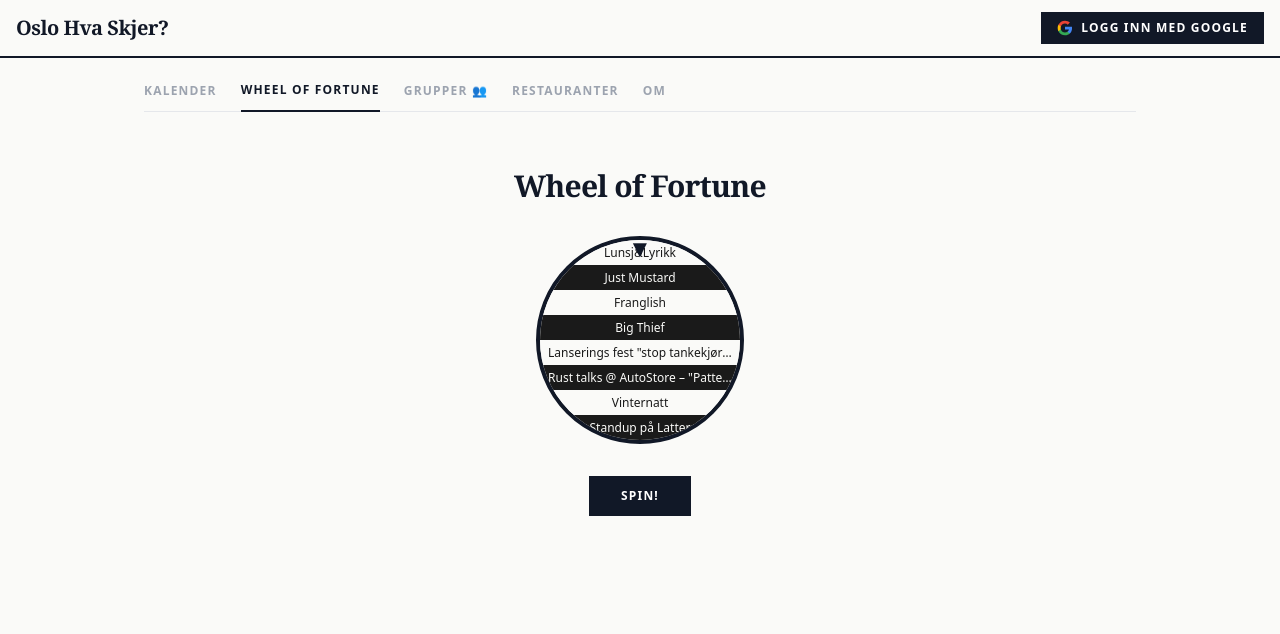
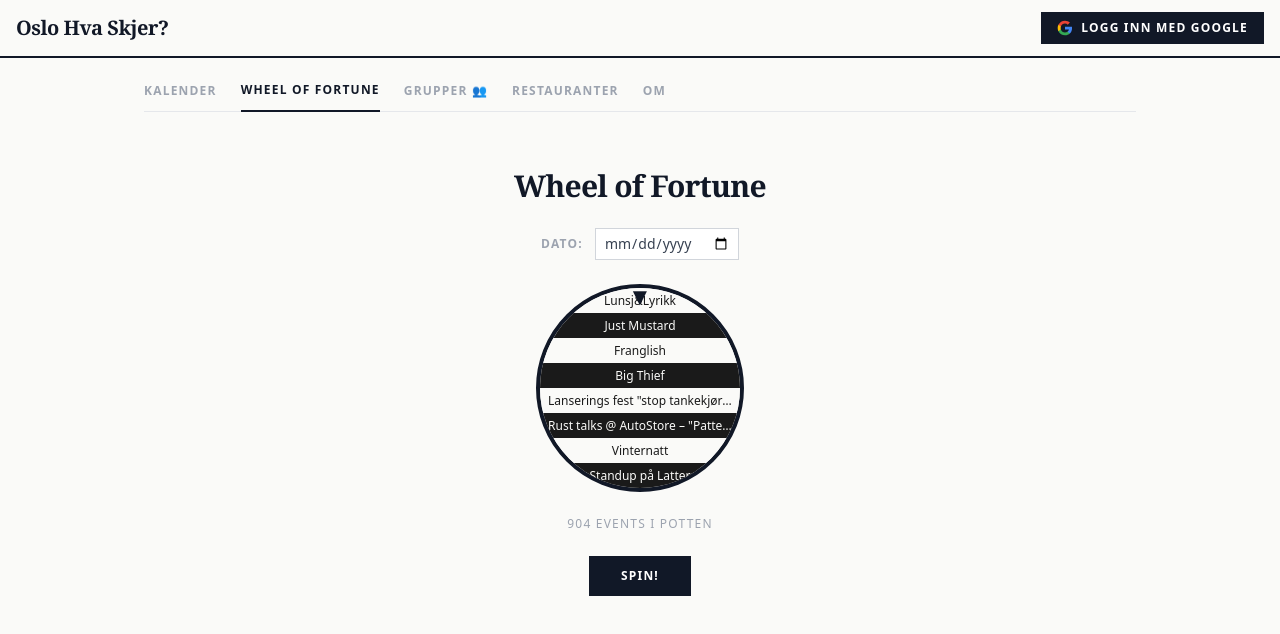
Before and after one commit to jon-mathias-tandberg/oslo-hva-skjer, a React (Vite) app in the folder frontend/: page / in a window 1280 px wide. Both pictures are taken after a click on the button "WHEEL OF FORTUNE". Shown: the top 634 px of the page. Built offline with nearby package versions, Linux system fonts and the light colour scheme; no server answers.

Commit message:
feat: add date filter and favorite button to Wheel of Fortune

```diff
--- a/frontend/src/App.jsx
+++ b/frontend/src/App.jsx
@@ -175,7 +175,12 @@
             </div>
           </>
         ) : view === 'wheel' ? (
-          <WheelOfFortune events={filterByCategory(allEvents, category)} />
+          <WheelOfFortune
+            events={filterByCategory(allEvents, category)}
+            isLoggedIn={!!user}
+            favorites={favorites}
+            onToggleFavorite={toggleFavorite}
+          />
         ) : view === 'restauranter' ? (
           <RestaurantList />
         ) : (
--- a/frontend/src/components/WheelOfFortune.jsx
+++ b/frontend/src/components/WheelOfFortune.jsx
@@ -1,19 +1,31 @@
 import { useState, useRef, useEffect } from 'react'
+import { format } from 'date-fns'
 
-export default function WheelOfFortune({ events }) {
+export default function WheelOfFortune({ events, isLoggedIn = false, favorites = [], onToggleFavorite }) {
   const [spinning, setSpinning] = useState(false)
   const [result, setResult] = useState(null)
   const [rotation, setRotation] = useState(0)
+  const [filterDate, setFilterDate] = useState('')
   const timeoutRef = useRef(null)
 
   useEffect(() => {
     return () => clearTimeout(timeoutRef.current)
   }, [])
 
-  if (events.length === 0) {
+  const today = format(new Date(), 'yyyy-MM-dd')
+
+  const filteredEvents = filterDate
+    ? events.filter(e => e.date === filterDate)
+    : events
+
+  if (filteredEvents.length === 0) {
     return (
+      <div className="flex flex-col items-center gap-6 py-8">
+        <h2 className="font-serif text-3xl font-bold text-gray-900 tracking-tight">Wheel of Fortune</h2>
+        <DateFilter value={filterDate} onChange={setFilterDate} today={today} />
         <div className="border border-gray-200 p-8 text-center text-sm text-gray-400 italic">
-        Ingen events å spinne på. Velg en dato med aktiviteter.
+          {filterDate ? `Ingen events den ${filterDate}.` : 'Ingen events å spinne på.'}
+        </div>
       </div>
     )
   }
@@ -26,15 +38,17 @@
     setRotation(r => r + spins * 360 + Math.floor(Math.random() * 360))
 
     timeoutRef.current = setTimeout(() => {
-      const picked = events[Math.floor(Math.random() * events.length)]
+      const picked = filteredEvents[Math.floor(Math.random() * filteredEvents.length)]
       setResult(picked)
       setSpinning(false)
     }, 1500)
   }
 
   return (
-    <div className="flex flex-col items-center gap-8 py-8">
+    <div className="flex flex-col items-center gap-6 py-8">
       <h2 className="font-serif text-3xl font-bold text-gray-900 tracking-tight">Wheel of Fortune</h2>
+
+      <DateFilter value={filterDate} onChange={v => { setFilterDate(v); setResult(null) }} today={today} />
 
       <div className="relative w-52 h-52">
         <div
@@ -44,15 +58,15 @@
             transition: spinning ? 'transform 1.5s cubic-bezier(0.17, 0.67, 0.12, 0.99)' : 'none',
           }}
         >
-          {/* Show max 8 segments for visual clarity; all events are eligible for random pick */}
-          {events.slice(0, 8).map((e, i) => (
+          {/* Show max 8 segments for visual clarity; all filtered events are eligible */}
+          {filteredEvents.slice(0, 8).map((e, i) => (
             <div
               key={e.id}
               className="flex items-center justify-center text-xs font-medium p-1"
               style={{
                 background: i % 2 === 0 ? '#fafaf8' : '#1a1a1a',
                 color: i % 2 === 0 ? '#1a1a1a' : '#fafaf8',
-                height: `${100 / Math.min(events.length, 8)}%`,
+                height: `${100 / Math.min(filteredEvents.length, 8)}%`,
               }}
             >
               <span className="truncate px-1">{e.title}</span>
@@ -61,6 +75,10 @@
         </div>
         <div className="absolute top-0 left-1/2 -translate-x-1/2 -translate-y-1 text-2xl text-gray-900">▼</div>
       </div>
+
+      <p className="text-xs text-gray-400 uppercase tracking-widest">
+        {filteredEvents.length} event{filteredEvents.length !== 1 ? 's' : ''} i potten
+      </p>
 
       <button
         onClick={spin}
@@ -74,6 +92,7 @@
       {result && (
         <div role="alert" data-testid="wheel-result" className="w-full max-w-md border-2 border-gray-900 p-6 text-center">
           <p className="text-xs font-bold tracking-widest uppercase text-gray-400 mb-2">Du fikk:</p>
+          <div className="flex items-start justify-center gap-3">
             <a
               href={result.url}
               target="_blank"
@@ -82,9 +101,42 @@
             >
               {result.title}
             </a>
+            {isLoggedIn && (
+              <button
+                aria-label={favorites.includes(result.id) ? 'fjern lagret' : 'lagre'}
+                onClick={() => onToggleFavorite?.(result.id)}
+                className="text-2xl leading-none text-gray-400 hover:text-gray-900 transition-colors shrink-0 mt-1"
+              >
+                {favorites.includes(result.id) ? '★' : '☆'}
+              </button>
+            )}
+          </div>
           <p className="text-xs text-gray-500 mt-2 uppercase tracking-wide">{result.date} · {result.source}</p>
         </div>
       )}
     </div>
   )
 }
+
+function DateFilter({ value, onChange, today }) {
+  return (
+    <div className="flex items-center gap-3">
+      <span className="text-xs font-bold tracking-widest uppercase text-gray-400">Dato:</span>
+      <input
+        type="date"
+        value={value}
+        min={today}
+        onChange={e => onChange(e.target.value)}
+        className="border border-gray-300 text-sm px-2 py-1 text-gray-700 focus:outline-none focus:border-gray-900"
+      />
+      {value && (
+        <button
+          onClick={() => onChange('')}
+          className="text-xs text-gray-400 hover:text-gray-900 uppercase tracking-widest"
+        >
+          Alle
+        </button>
+      )}
+    </div>
+  )
+}
```
Lines whose indentation alone changed are shown as unchanged.
